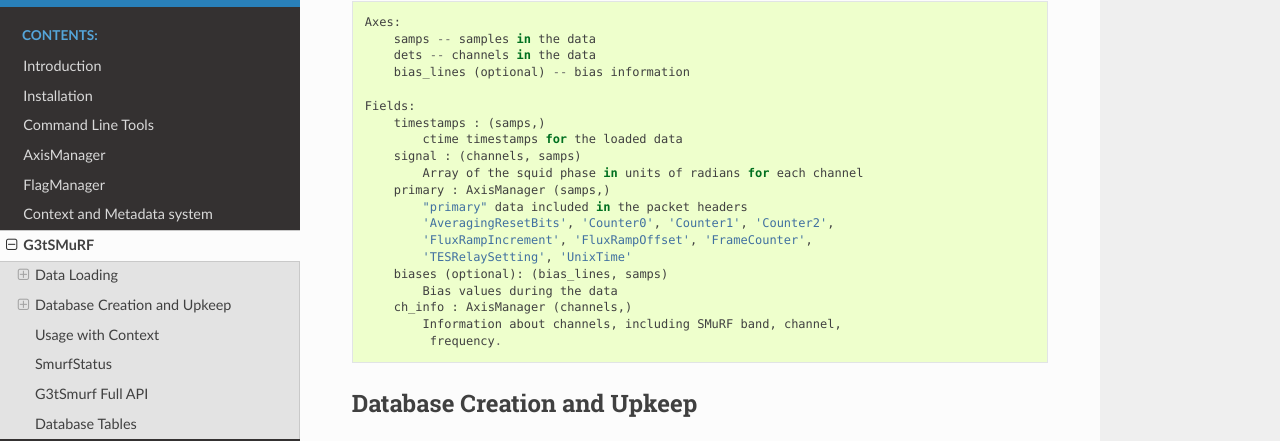
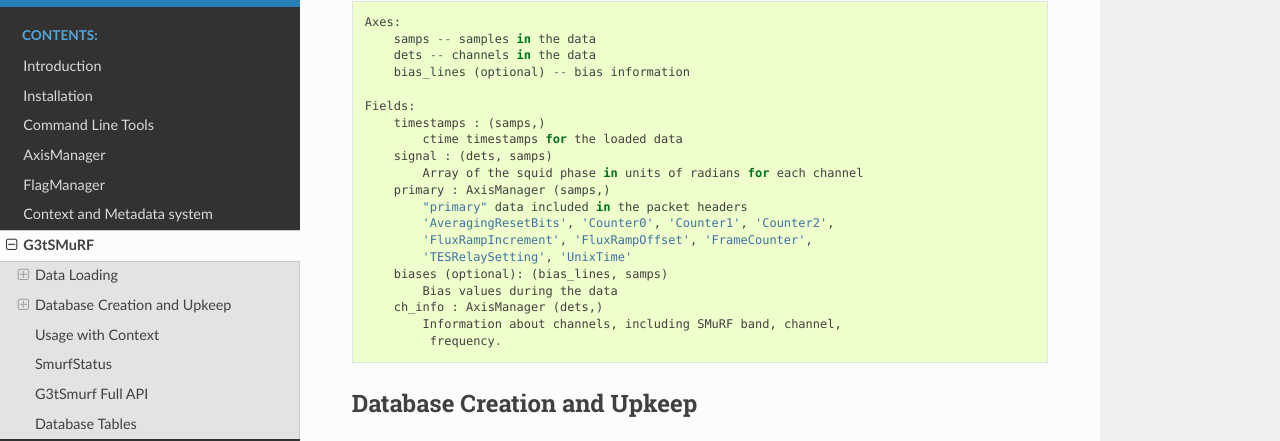
Before and after one commit to simonsobs/sotodlib, a Sphinx documentation site: the page built from docs/g3tsmurf.rst, in a window 1280 px wide and 900 px high, scrolled down 2198 px. Shown: the part 111-552 px from the top of the window. Built offline with Sphinx 7.4.7 and the Read the Docs theme 2.0.0, drawn with Linux system fonts in a browser that asks for light colours.

Commit message:
catch error in docstring

```diff
--- a/docs/g3tsmurf.rst
+++ b/docs/g3tsmurf.rst
@@ -109,7 +109,7 @@ AxisManagers loaded with G3tSmurf will all have the form::
     Fields:
         timestamps : (samps,)
             ctime timestamps for the loaded data
-        signal : (channels, samps)
+        signal : (dets, samps)
             Array of the squid phase in units of radians for each channel
         primary : AxisManager (samps,)
             "primary" data included in the packet headers
@@ -118,7 +118,7 @@ AxisManagers loaded with G3tSmurf will all have the form::
             'TESRelaySetting', 'UnixTime'
         biases (optional): (bias_lines, samps)
             Bias values during the data
-        ch_info : AxisManager (channels,)
+        ch_info : AxisManager (dets,)
             Information about channels, including SMuRF band, channel,
              frequency.
 
```
Also changed, not shown: 1 other file.
